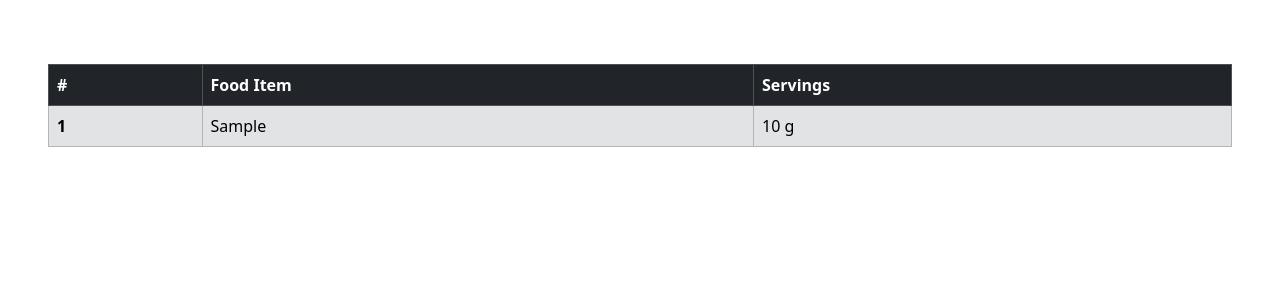
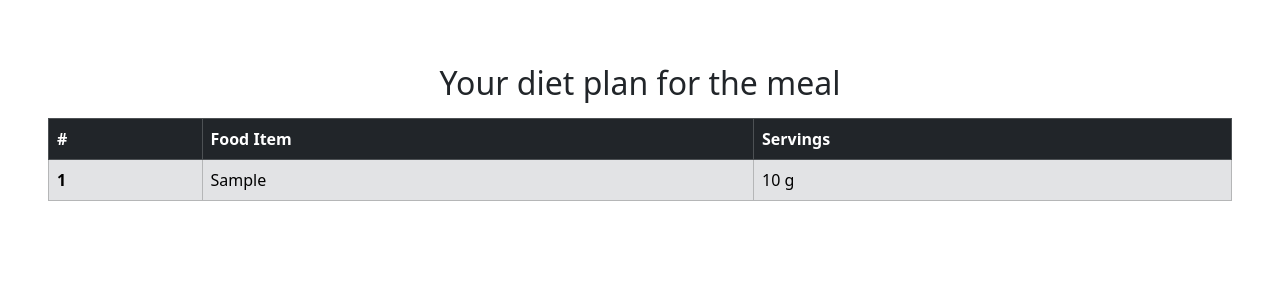
Before and after one commit to icantcodeanyways/DietPlannerApp, a Flask app: template app/templates/diet.html in a window 1280 px wide. Shown: the part 56-356 px from the top of the page. Run offline with Flask 2, Linux system fonts and the light colour scheme; the template is opened without the code that fills it: most values are stand-ins (such as "Sample title", 1, 10 or a date in 2020); some libraries are stand-ins or nearby versions.

Commit message:
Add heading in output page

```diff
--- a/app/templates/diet.html
+++ b/app/templates/diet.html
@@ -34,6 +34,7 @@
   </nav>
 
   <div class="p-md-5 container-fluid">
+      <h2 class="text-center mb-3">Your diet plan for the meal</h2>
     <table class="table table-bordered border-primary">
       <thead>
         <tr class="table-dark">
```
